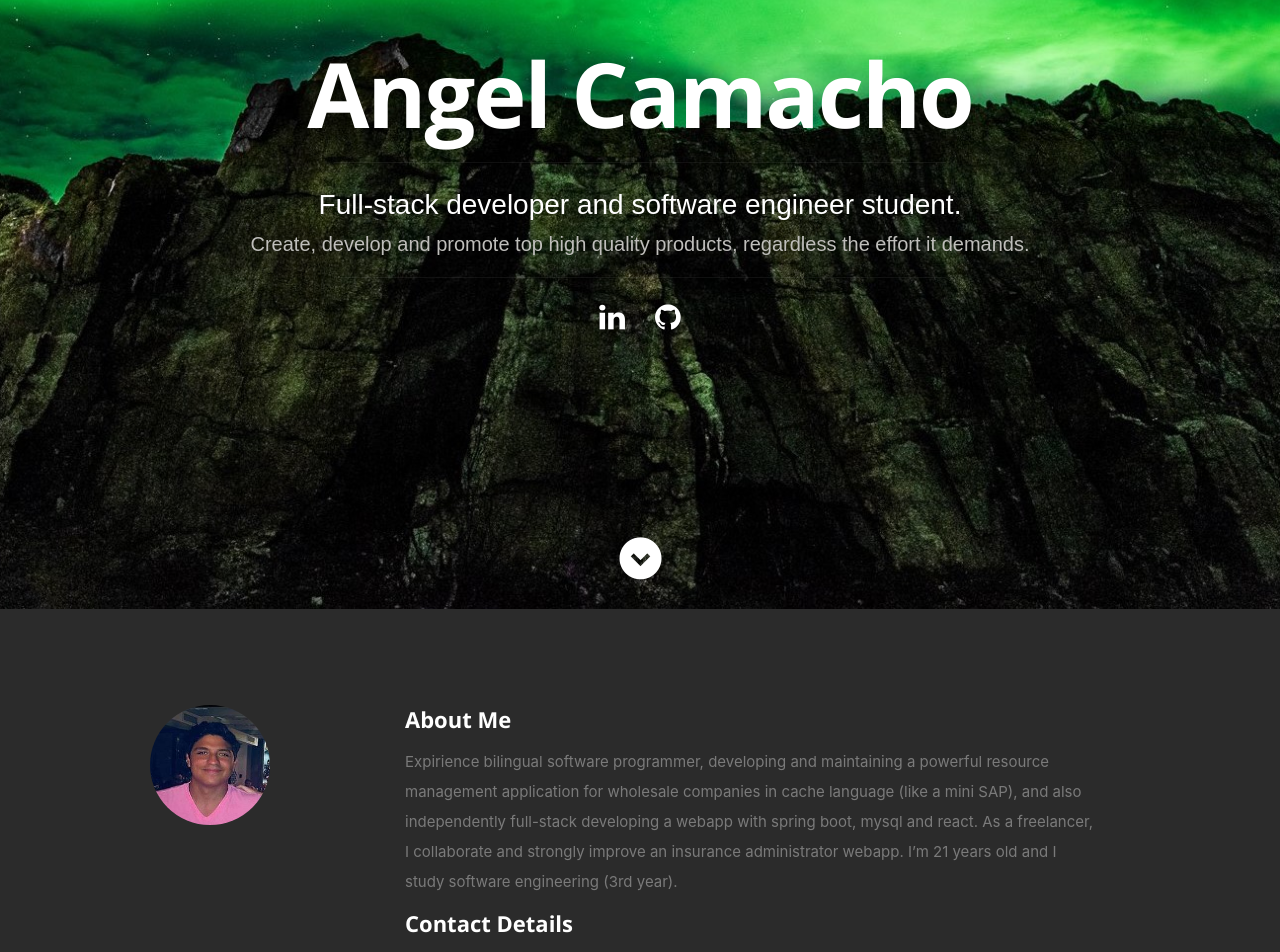
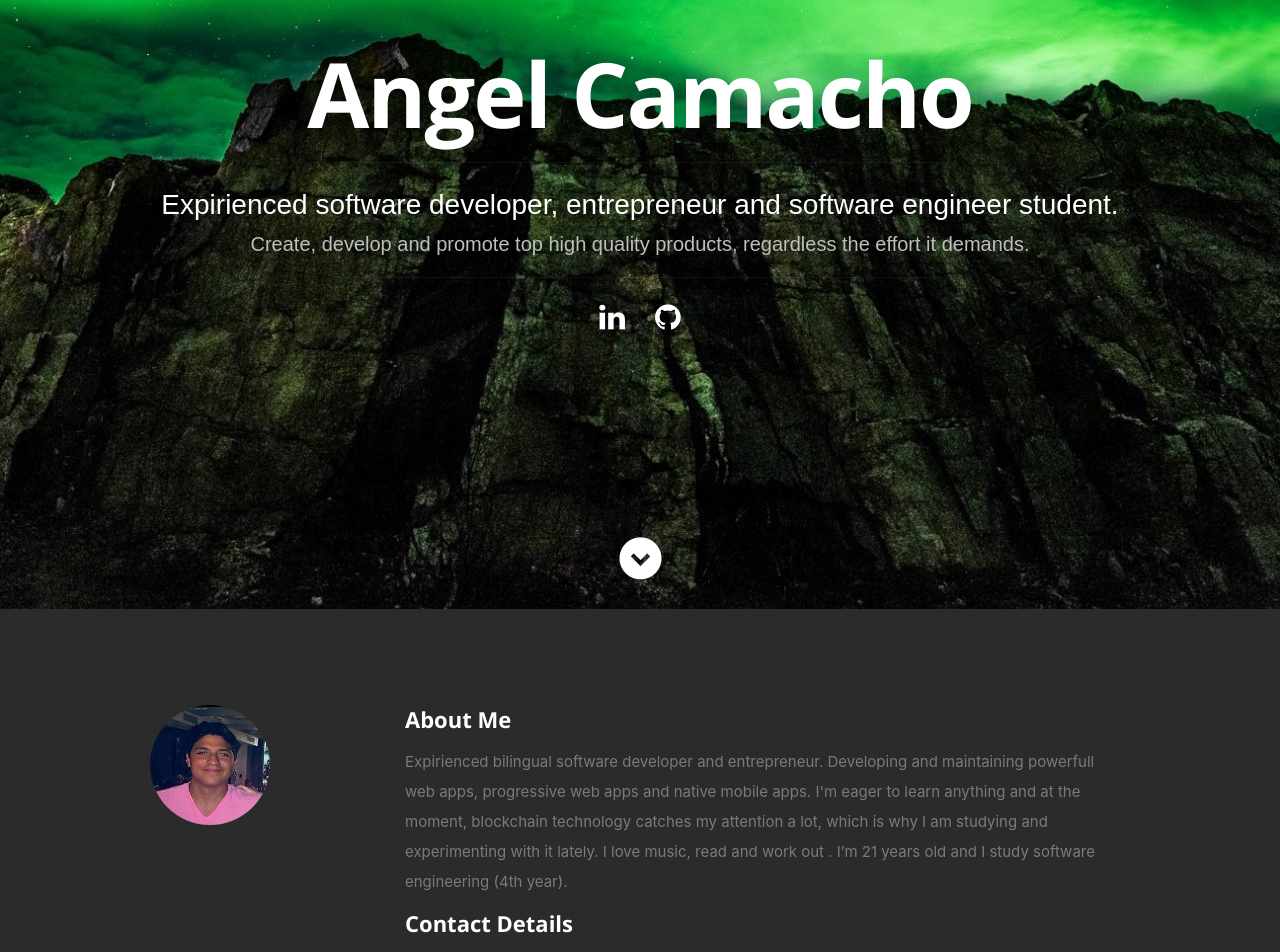
Before and after one commit to angelcamacho17/resume, a React (Create React App) app: page / in a window 1280 px wide. Shown: the part 191-1143 px from the top of the page. Built offline with nearby package versions, Linux system fonts and the light colour scheme.

Commit message:
updating data

```diff
--- a/package.json
+++ b/package.json
@@ -2,6 +2,7 @@
   "name": "resume",
   "version": "0.1.0",
   "private": true,
+  "homepage": "https://angelcamacho17.github.io/resume/",
   "dependencies": {
     "gh-pages": "^3.0.0",
     "react": "^16.10.2",
--- a/src/resumeData.js
+++ b/src/resumeData.js
@@ -1,7 +1,7 @@
 let resumeData = {
     "imagebaseurl":"https://rbhatia46.github.io/",
     "name": "Angel Camacho",
-    "role": "Full-stack developer and software engineer student",
+    "role": "Expirienced software developer, entrepreneur and software engineer student",
     "linkedinId":"LinkedIn Id",
     "skypeid": "skypeid",
     "roleDescription": " Create, develop and promote top high quality products, regardless the effort it demands",
@@ -17,7 +17,7 @@ let resumeData = {
           "className":"fa fa-github"
         }
       ],
-    "aboutme":"Expirience bilingual software programmer, developing and maintaining a powerful resource management application for wholesale companies in cache language (like a mini SAP), and also independently full-stack developing a webapp with spring boot, mysql and react. As a freelancer, I collaborate and strongly improve an insurance administrator webapp. I’m 21 years old and I study software engineering (3rd year). ",
+    "aboutme":"Expirienced bilingual software developer and entrepreneur. Developing and maintaining powerfull web apps, progressive web apps and native mobile apps. I'm eager to learn anything and at the moment, blockchain technology catches my attention a lot, which is why I am studying and experimenting with it lately. I love music, read and work out . I’m 21 years old and I study software engineering (4th year). ",
     "nationality":"Venezuelan",
     "address":"Cordoba, Argentina",
     "phone":"+54 01122506896",
```
Also changed, not shown: public/index.html (line endings or trailing spaces).
